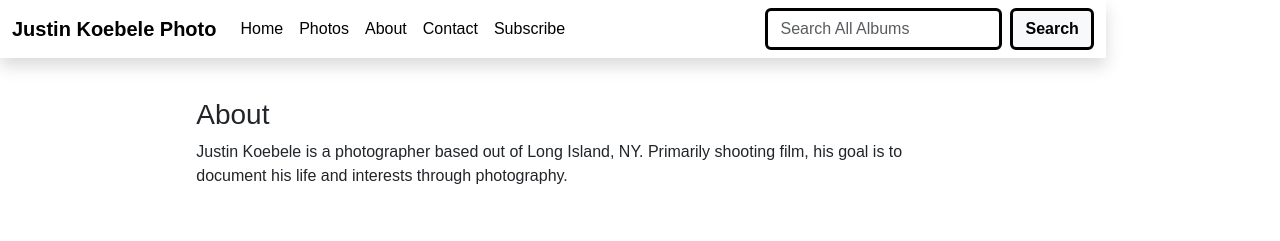
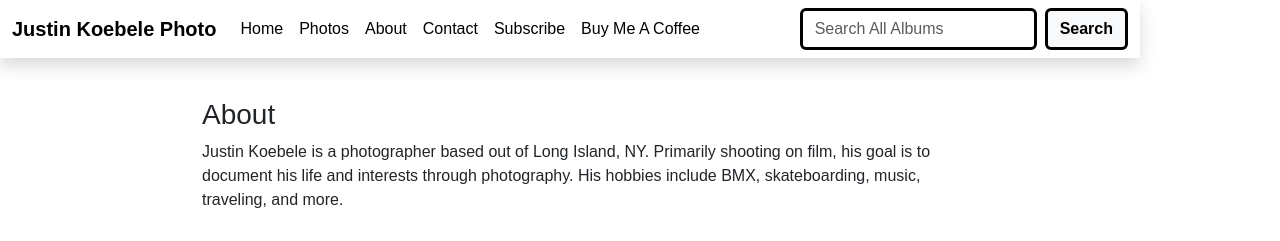
Before and after one commit to freddydrew/JKPhoto, a Django app: page /about/ in a window 1280 px wide. Shown: the top 241 px of the page. Run offline with Django 4.2, Linux system fonts and the light colour scheme; parts of the project's set-up code (start-up, migrations or seed data) failed here and were passed over; some libraries are stand-ins or nearby versions.

Commit message:
Added buy me a coffee header and footer.

```diff
--- a/templates/about.html
+++ b/templates/about.html
@@ -15,7 +15,7 @@
                 About
             </h3>
             <p>
-                Justin Koebele is a photographer based out of Long Island, NY. Primarily shooting film, his goal is to document his life and interests through photography.
+                Justin Koebele is a photographer based out of Long Island, NY. Primarily shooting on film, his goal is to document his life and interests through photography. His hobbies include BMX, skateboarding, music, traveling, and more.
             </p>
         </div>
     </div>
@@ -24,7 +24,7 @@
 <div class="container">
     <div class="row justify-content-center align-items-center">
         <div class="col-10 col-lg-8">
-            <img src="{% static 'images/justin-about-1.JPG'%}" alt="Image of Justin">
+            <img src="{% static 'images/justin-about-photo-2.jpg'%}" alt="Image of Justin">
         </div>
     </div>
 </div>
--- a/templates/base.html
+++ b/templates/base.html
@@ -61,6 +61,8 @@
               <li class="nav-item">
                 <a class="nav-link" href="/subscribe/">Subscribe</a>
               </li>
+              <li class="nav-item">
+                <a class="nav-link" href="https://www.buymeacoffee.com/justinkoebele">Buy Me A Coffee</a>
             </ul>
 
             <form action='/albums/search/' method="GET" class="d-flex">
@@ -97,7 +99,7 @@
               <a href="/unsubscribe/">Unsubscribe</a>
             </li>
             <li class="footer-item py-1">
-              <a href="https://www.buymeacoffee.com/derfwerd">Support</a>
+              <a href="https://www.buymeacoffee.com/justinkoebele">Support</a>
             </li>
             <hr>
             <li class="footer-item">
--- a/templates/subscriber/subscribe.html
+++ b/templates/subscriber/subscribe.html
@@ -15,7 +15,7 @@
             </h3>
             <hr>
             <p>
-                At the end of every month, I send out a summary of everything I posted in the last month.
+                At the end of every month, I send out a summary of the photos I posted in the last month.
                 It's short and sweet. If you decide you don't want it anymore, you may unsubscribe at anytime
                 <a href="/unsubscribe/" style="text-decoration: none;">here.</a>
             </p>
```
Also changed, not shown: static/css/stylesAbout.css (line endings or trailing spaces).
